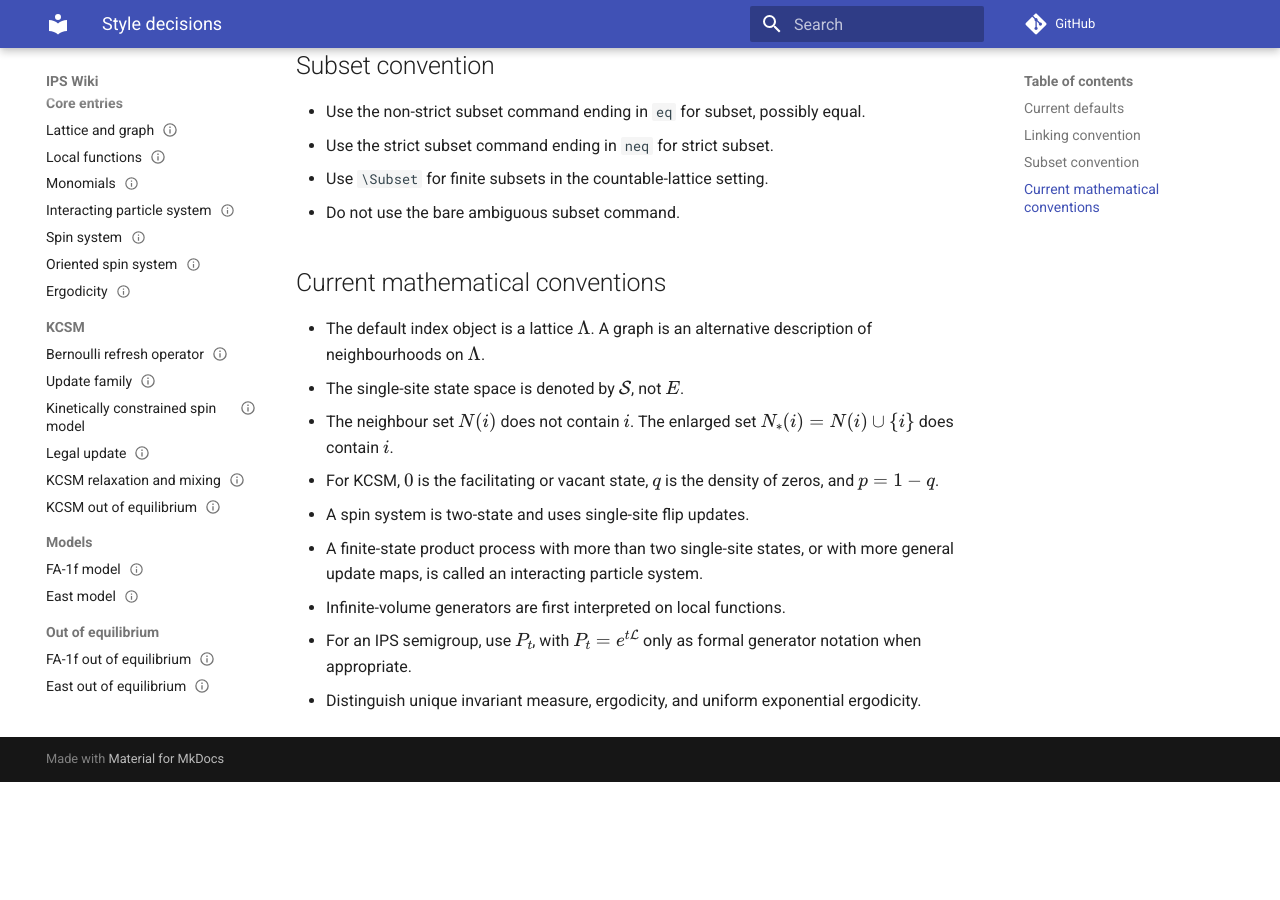
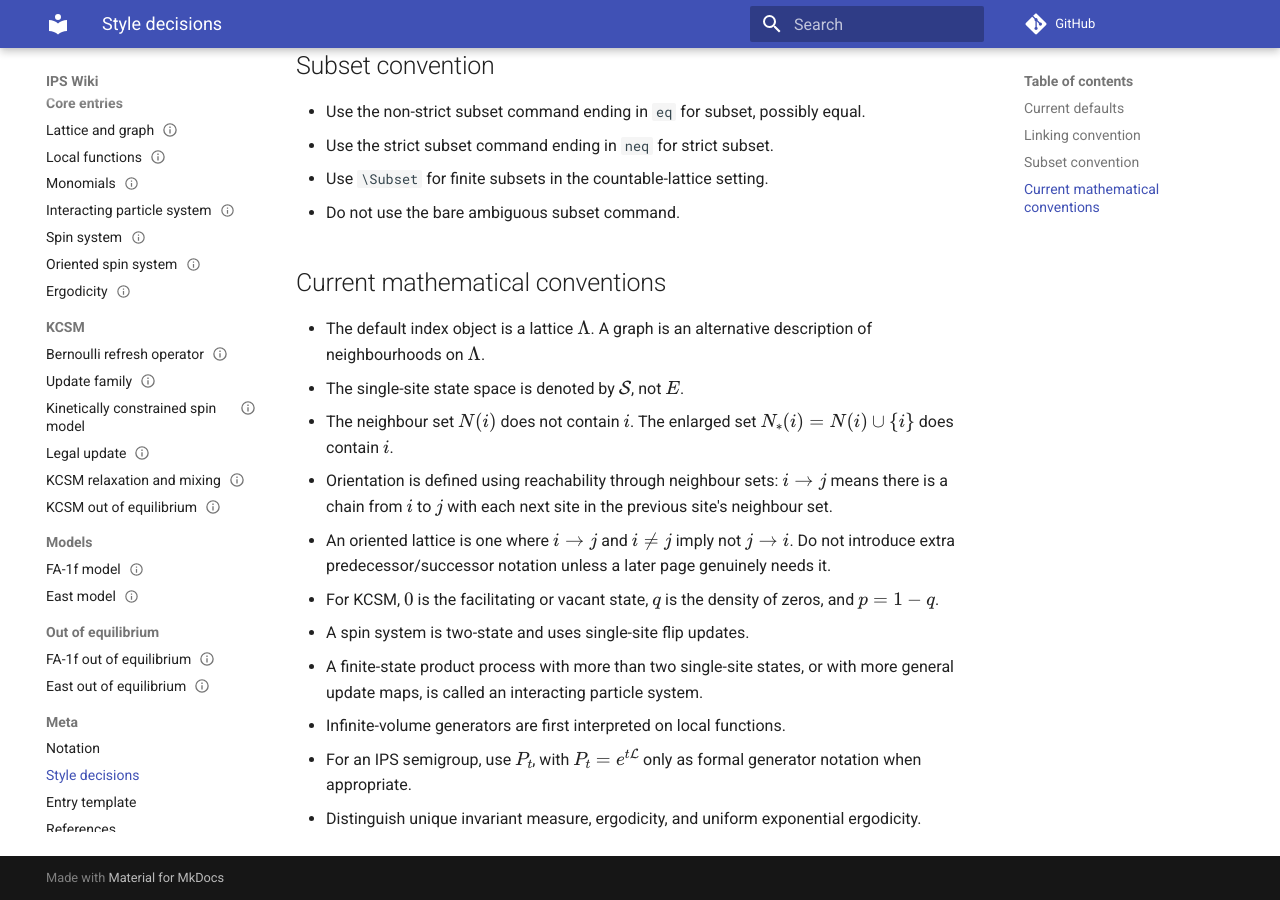
Before and after one commit to maciejgluchowski86-beep/ips-wiki, an MkDocs documentation site: the page built from docs/meta/style-decisions.md, in a window 1280 px wide and 900 px high, scrolled down 995 px. Built offline with MkDocs 1.6.1 and Material for MkDocs 9.7.7, drawn with Linux system fonts in a browser that asks for light colours; comment, search, counter and statistics services are not loaded; before the commit the page ends 1777 px from its top, so only the background shows below that.

Commit message:
Record simplified orientation convention

```diff
--- a/docs/meta/style-decisions.md
+++ b/docs/meta/style-decisions.md
@@ -39,6 +39,8 @@ This page records durable style choices for the public IPS wiki.
 - The default index object is a lattice \(\Lambda\). A graph is an alternative description of neighbourhoods on \(\Lambda\).
 - The single-site state space is denoted by \(\mathcal S\), not \(E\).
 - The neighbour set \(N(i)\) does not contain \(i\). The enlarged set \(N_*(i)=N(i)\cup\{i\}\) does contain \(i\).
+- Orientation is defined using reachability through neighbour sets: \(i\to j\) means there is a chain from \(i\) to \(j\) with each next site in the previous site's neighbour set.
+- An oriented lattice is one where \(i\to j\) and \(i\ne j\) imply not \(j\to i\). Do not introduce extra predecessor/successor notation unless a later page genuinely needs it.
 - For KCSM, \(0\) is the facilitating or vacant state, \(q\) is the density of zeros, and \(p=1-q\).
 - A spin system is two-state and uses single-site flip updates.
 - A finite-state product process with more than two single-site states, or with more general update maps, is called an interacting particle system.
```
